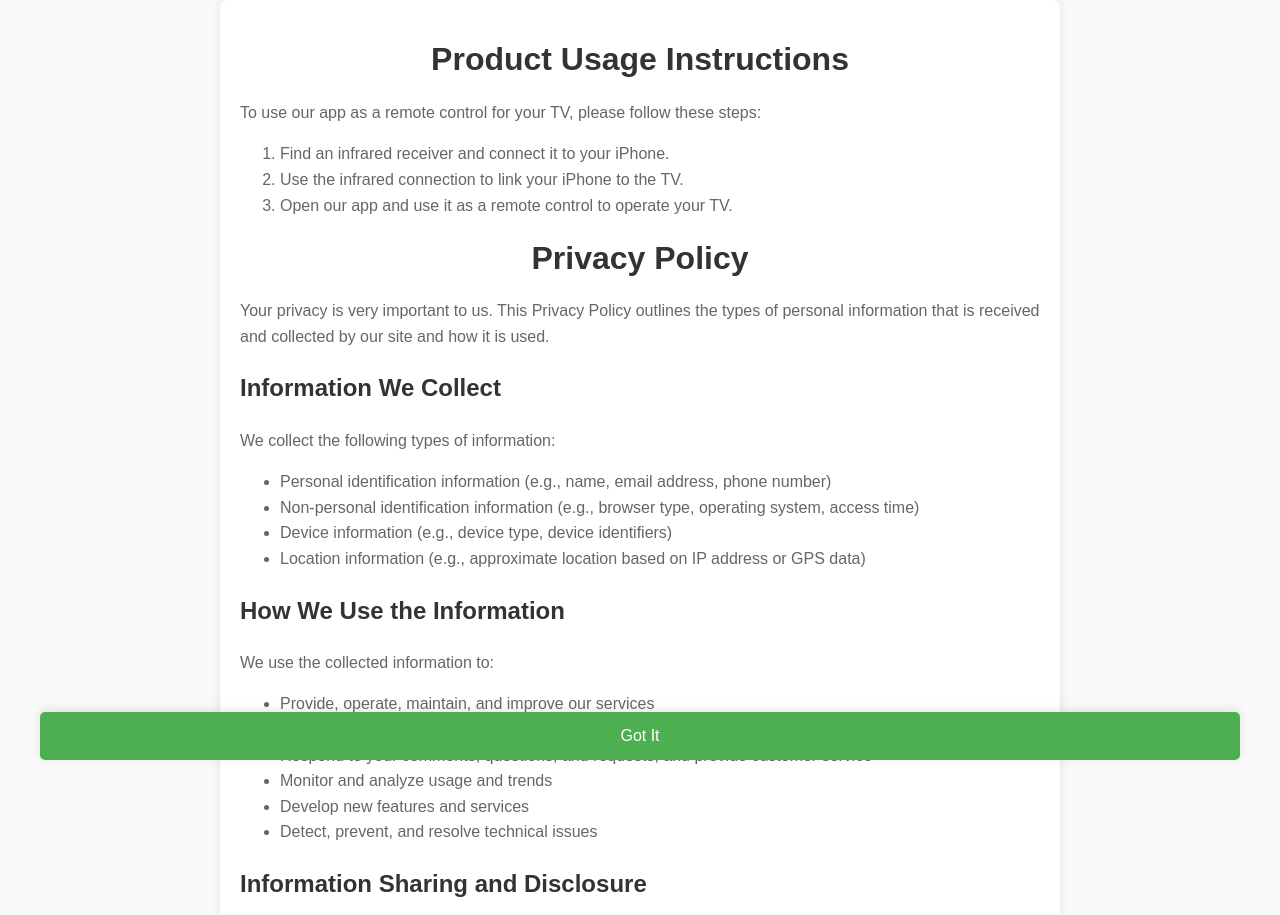
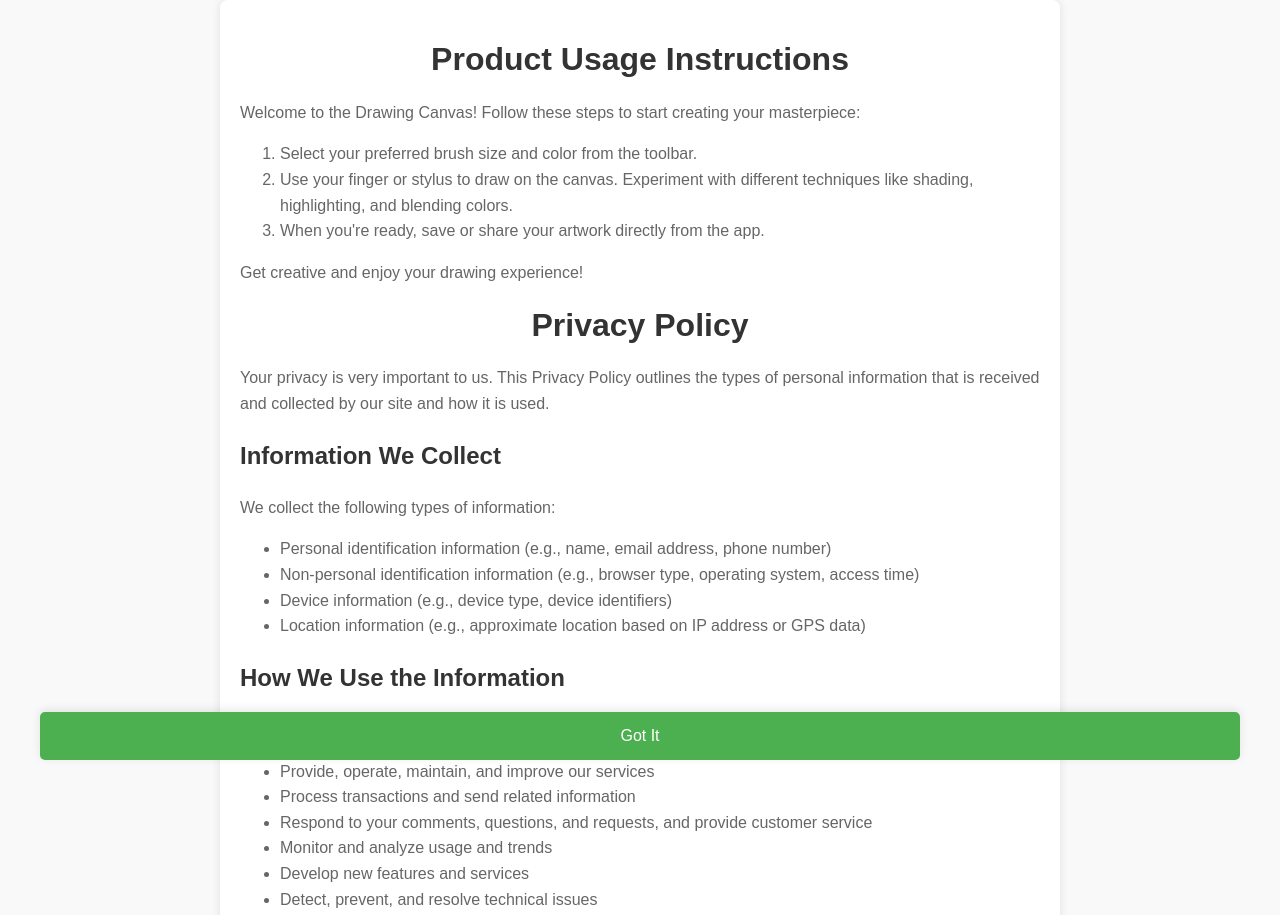
Before and after one commit to luckysense/lucky-sense, a plain HTML site: page index.html in a window 1280 px wide. Shown: the top 915 px of the page. Drawn offline with Linux system fonts and the light colour scheme.

Commit message:
Update index.html

```diff
--- a/index.html
+++ b/index.html
@@ -57,14 +57,16 @@
 <body>
 <div class="container">
     <h1>Product Usage Instructions</h1>
-    <div class="content">
-        <p>To use our app as a remote control for your TV, please follow these steps:</p>
-        <ol>
-            <li>Find an infrared receiver and connect it to your iPhone.</li>
-            <li>Use the infrared connection to link your iPhone to the TV.</li>
-            <li>Open our app and use it as a remote control to operate your TV.</li>
-        </ol>
-    </div>
+  <div class="content">
+    <p>Welcome to the Drawing Canvas! Follow these steps to start creating your masterpiece:</p>
+    <ol>
+        <li>Select your preferred brush size and color from the toolbar.</li>
+        <li>Use your finger or stylus to draw on the canvas. Experiment with different techniques like shading, highlighting, and blending colors.</li>
+        <li>When you're ready, save or share your artwork directly from the app.</li>
+    </ol>
+    <p>Get creative and enjoy your drawing experience!</p>
+</div>
+
 
     <h1>Privacy Policy</h1>
     <div class="content">
```
